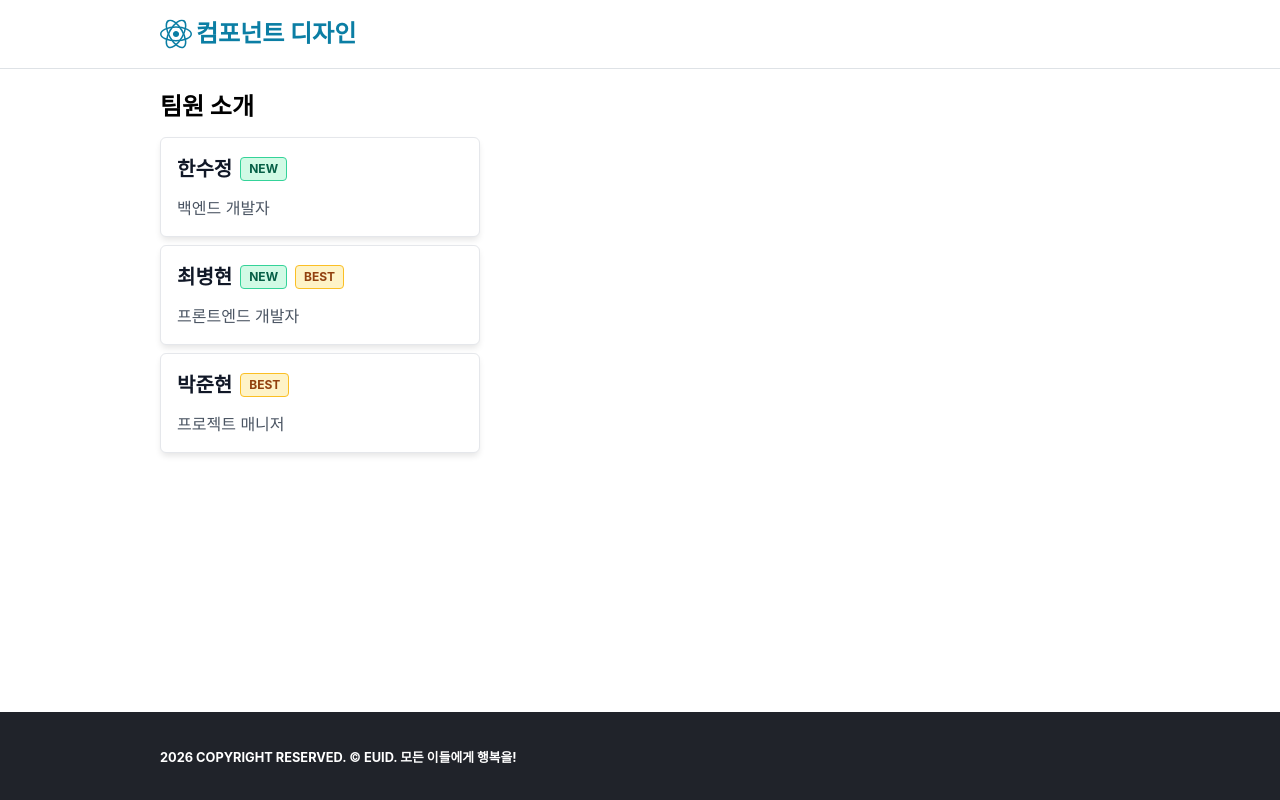
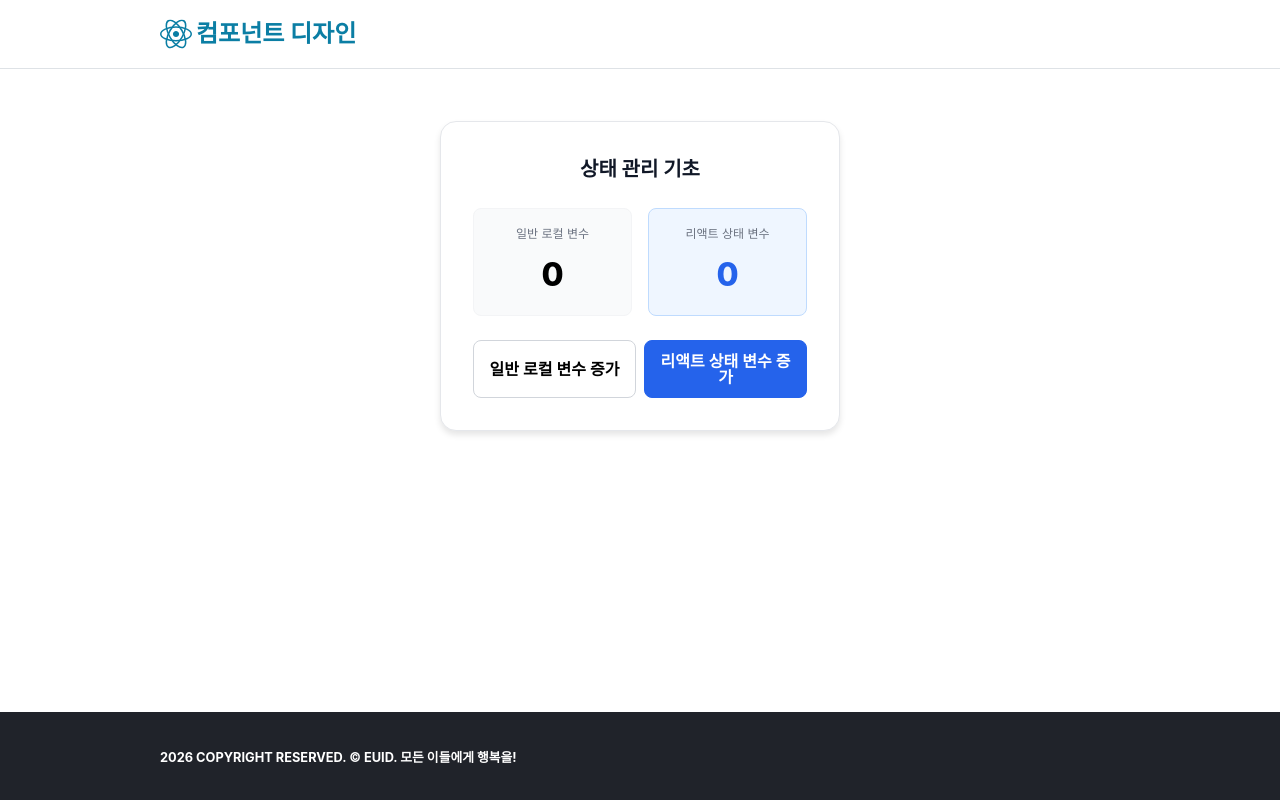
Before and after one commit to sasasak/likelion-16th-react, a React (Vite) app in the folder learning-react/02-State-이벤트-핸들링/: page / in a window 1280 px wide. Built offline with nearby package versions, Linux system fonts and the light colour scheme.

Commit message:
learn. 컴포넌트 상태 관리 1 - Counter 컴포넌트 마크업

```diff
--- a/learning-react/02-State-이벤트-핸들링/src/app/index.tsx
+++ b/learning-react/02-State-이벤트-핸들링/src/app/index.tsx
@@ -1,5 +1,5 @@
 import { Footer, Header, Image, Wrapper } from '@/components'
-import { ConditionalRendering } from '@/learns'
+import { ComponentState } from '@/learns'
 import S from './style.module.css'
 
 export default function App() {
@@ -14,7 +14,7 @@ export default function App() {
 
       <div data-placeholder>
         <Wrapper>
-          <ConditionalRendering />
+          <ComponentState />
         </Wrapper>
       </div>
 
--- /dev/null
+++ b/learning-react/02-State-이벤트-핸들링/src/learns/ComponentState/Counter/index.tsx
@@ -0,0 +1,32 @@
+import S from './style.module.css'
+
+function Counter() {
+  return (
+    <section className={S.container}>
+      <h2 className={S.title}>상태 관리 기초</h2>
+      <div role="group" className={S.displayGroup}>
+        {/* 일반 로컬 변수 영역 */}
+        <div className={S.card}>
+          <span className={S.label}>일반 로컬 변수</span>
+          <strong className={S.value}>0</strong>
+        </div>
+        {/* State 변수 영역 */}
+        <div className={`${S.card} ${S.highlight}`}>
+          <span className={S.label}>리액트 상태 변수</span>
+          <strong className={S.value}>0</strong>
+        </div>
+      </div>
+
+      <div className={S.buttonGroup}>
+        <button type="button" className={S.button}>
+          일반 로컬 변수 증가
+        </button>
+        <button type="button" className={`${S.button} ${S.primary}`}>
+          리액트 상태 변수 증가
+        </button>
+      </div>
+    </section>
+  )
+}
+
+export default Counter
--- a/learning-react/02-State-이벤트-핸들링/src/learns/ComponentState/index.tsx
+++ b/learning-react/02-State-이벤트-핸들링/src/learns/ComponentState/index.tsx
@@ -1,7 +1,12 @@
+import Counter from './Counter'
 import S from './style.module.css'
 
 function ComponentState() {
-  return <div className={S.container}></div>
+  return (
+    <div className={S.container}>
+      <Counter />
+    </div>
+  )
 }
 
 export default ComponentState
--- a/learning-react/02-State-이벤트-핸들링/src/learns/index.ts
+++ b/learning-react/02-State-이벤트-핸들링/src/learns/index.ts
@@ -3,10 +3,10 @@
 // ---------------------------
 
 // 1. 조건부 렌더링 : learn/ConditionalRendering
+export { default as ConditionalRendering } from './ConditionalRendering'
+// 2. State 기초 : learn/ComponentState
+export { default as ComponentState } from './ComponentState'
 
-export {default as ConditionalRendering} from './ConditionalRendering'
-
-// 2. State 기초 : learn/ComponentState
 // 3. 이벤트 핸들링 : learn/EventHandling
 // 4. State 업데이트 : learn/UpdateState
 // 5. 입력 동기화 : learn/ControlledComponent
--- a/learning-react/02-State-이벤트-핸들링/src/styles/base/base.css
+++ b/learning-react/02-State-이벤트-핸들링/src/styles/base/base.css
@@ -1,4 +1,5 @@
 body {
+  overflow-y: scroll;
   font-family: "Pretendard Variable", Pretendard, -apple-system, BlinkMacSystemFont, system-ui, Roboto, "Helvetica Neue", "Segoe UI", "Apple SD Gothic Neo", "Noto Sans KR", "Malgun Gothic", "Apple Color Emoji", "Segoe UI Emoji", "Segoe UI Symbol", sans-serif;
   line-height: 1.5
 }
```
